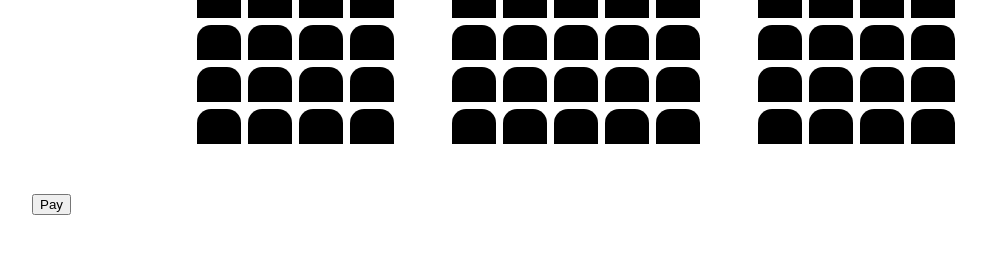
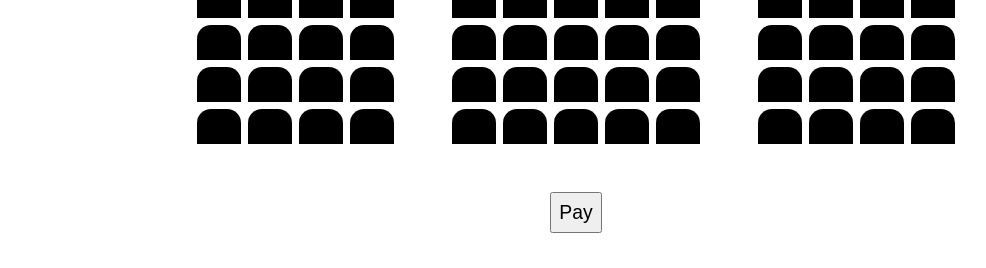
Before and after one commit to Pruki01/UCDPA-Assignment-4, a Flask app: page /screening/1 in a window 1280 px wide. Shown: the part 884-1152 px from the top of the page, without its empty margins (64-1050 px from the left). Before the commit the page ends 1099 px from the top, so only its background shows below. Run offline with Flask 3, Linux system fonts and the light colour scheme; tables that the repository leaves empty hold one stand-in row (values such as "Sample post"); some libraries are stand-ins or nearby versions.

Commit message:
Customized submit button

```diff
--- a/static/css/screen.css
+++ b/static/css/screen.css
@@ -12,6 +12,24 @@
     --seat--selected: rgb(39, 166, 189);
 
     --screen-height: 25rem;
+
+    --submit-fs: 1.1rem;
+    --submit-padding: 0.4rem;
+
+    --form-bottom-margin: 2rem;
+
+}
+
+form{
+    display: flex;
+    justify-content: center;
+    margin-bottom: var(--form-bottom-margin);
+}
+
+form input[type=submit]{
+
+    font-size: var(--submit-fs);
+    padding: var(--submit-padding);
 
 }
 
```
